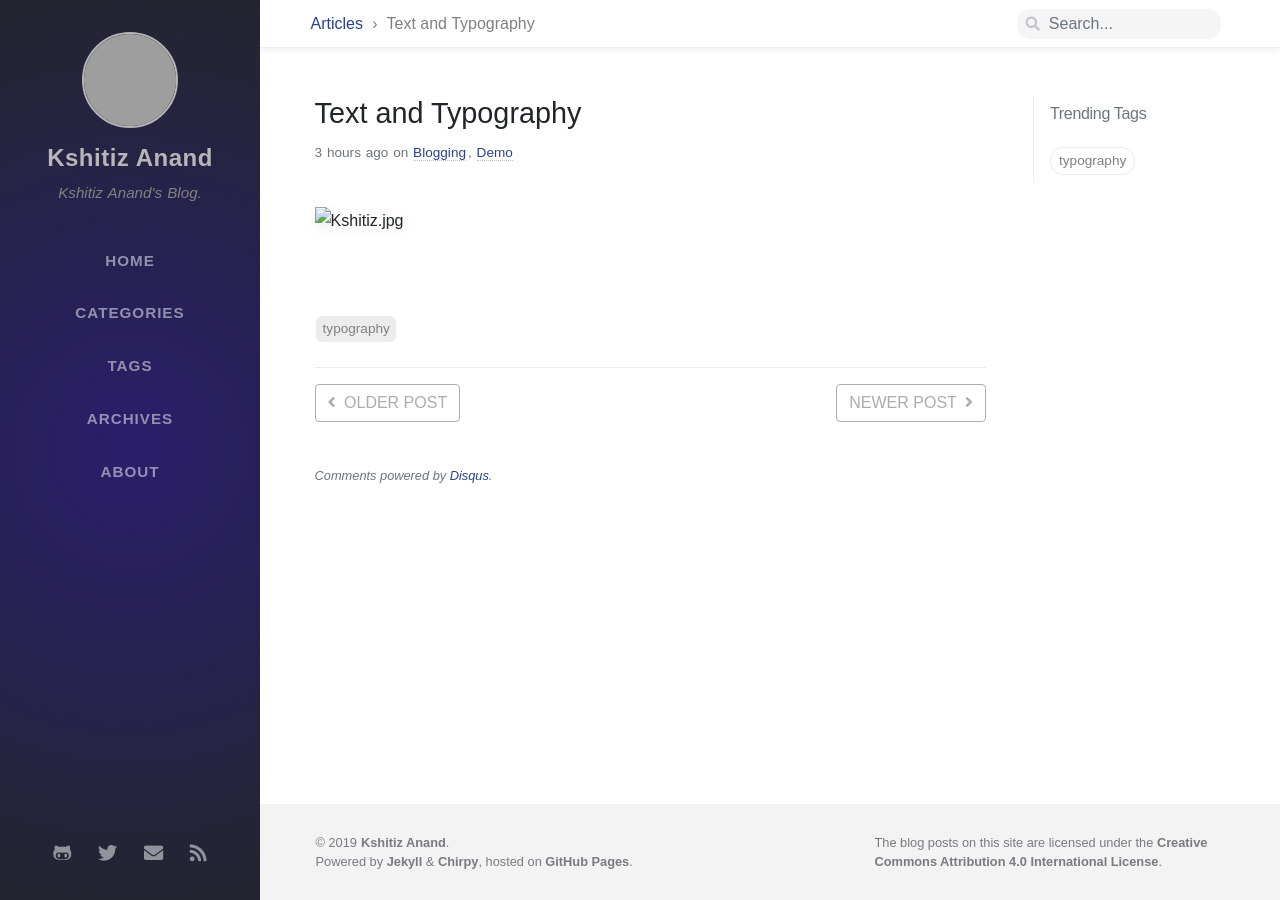
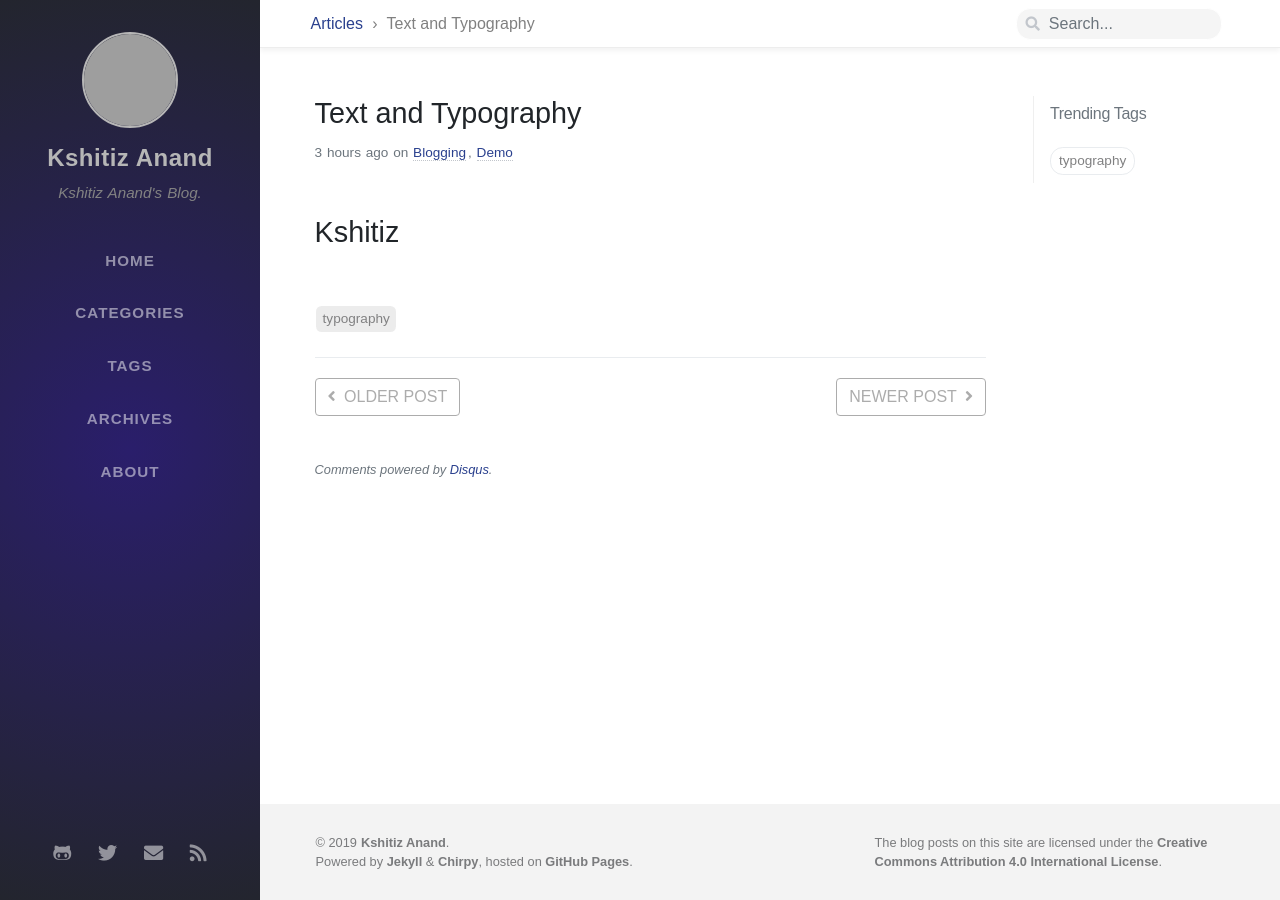
Before and after one commit to anandkshitiz/anandkshitiz.github.io, a Jekyll site: the page built from _posts/2019-12-22-sample-post.md, in a window 1280 px wide. Built offline with Jekyll 4.4.1, drawn with Linux system fonts in a browser that asks for light colours; nearby versions of some CDN libraries; some web fonts are replaced; comment, search, counter and statistics services are not loaded; part of the change alters nothing that is shown; grey boxes are pictures that could not be loaded.

Commit message:
Update 2019-12-22-sample-post.md

```diff
--- a/_posts/2019-12-22-sample-post.md
+++ b/_posts/2019-12-22-sample-post.md
@@ -9,4 +9,4 @@ tags:
 published: true
 ---
 
-![Kshitiz.jpg]({{site.baseurl}}/_posts/Kshitiz.jpg)
+# Kshitiz
```
